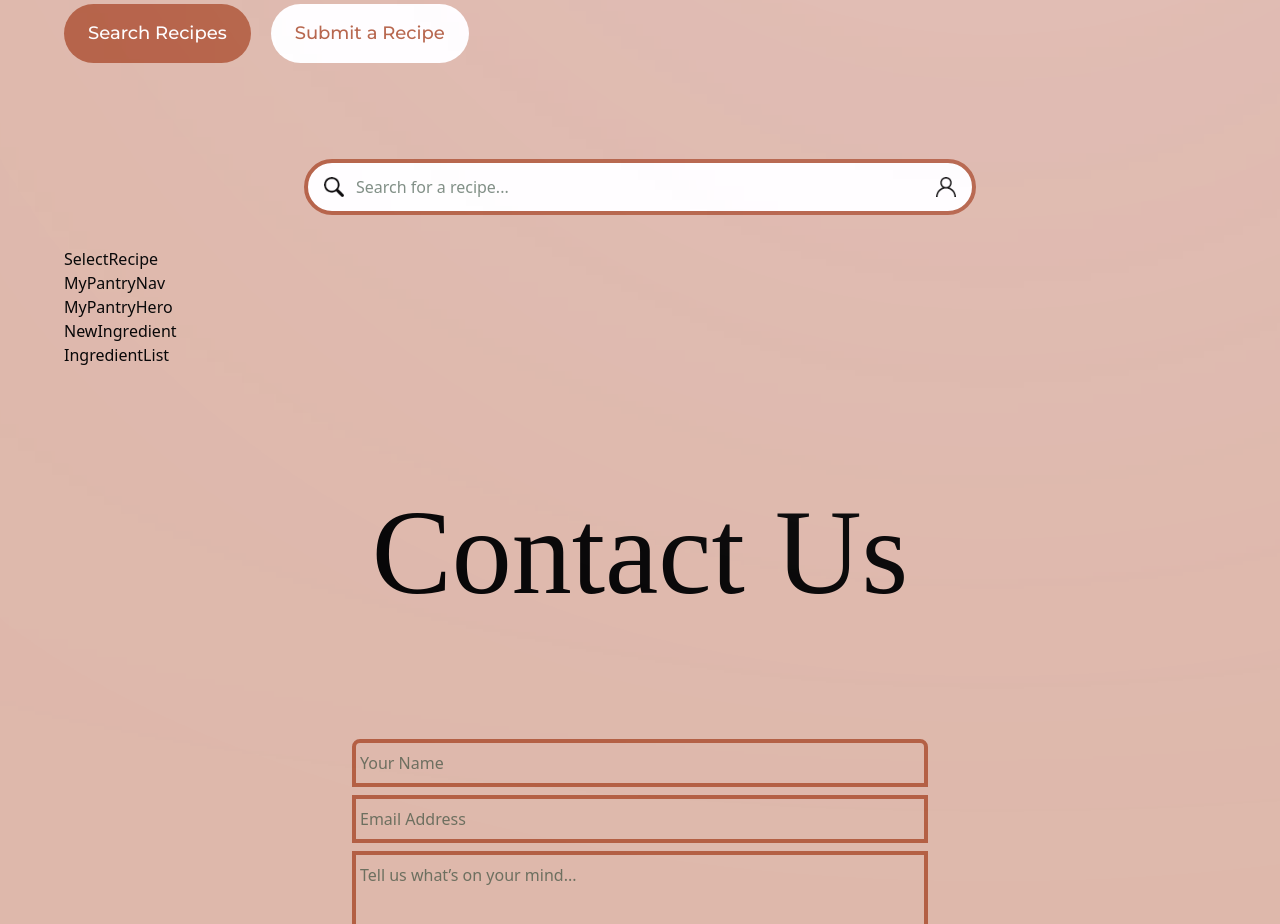
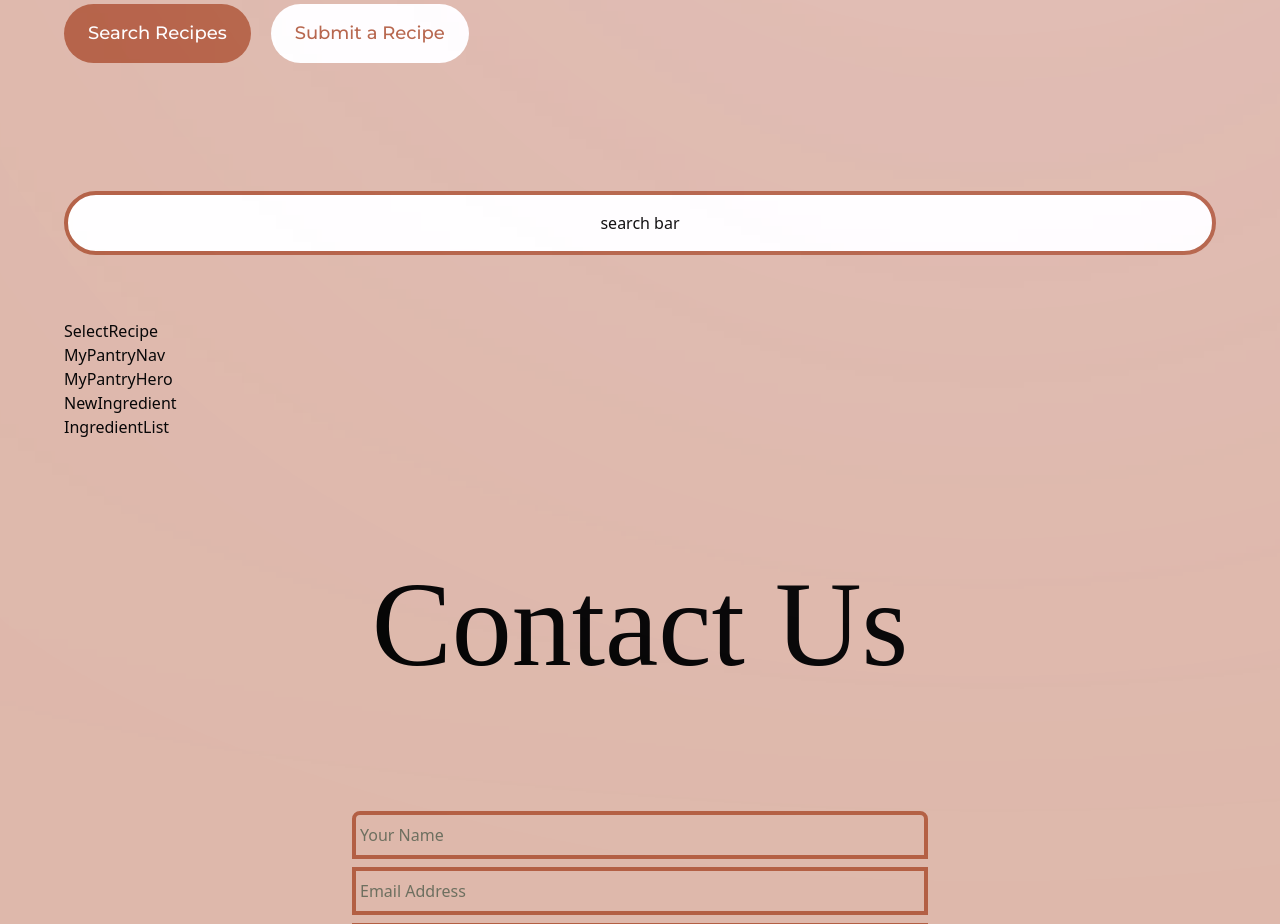
Before and after one commit to Juditho19/Simmer, a React (Vite) app in the folder simmer_website/: page / in a window 1280 px wide. Shown: the part 800-1724 px from the top of the page. Built offline with nearby package versions, Linux system fonts and the light colour scheme; a web font is replaced by a local one.

Commit message:
changed layout, finished hommepage

```diff
--- a/simmer_website/src/components/SearchRecipe.jsx
+++ b/simmer_website/src/components/SearchRecipe.jsx
@@ -1,45 +1,59 @@
-import MagnifyingGlass from '../assets/icons/magnifying_glass.png'
-import User from '../assets/icons/user 1.png'
+import MagnifyingGlass from '../assets/icons/magnifying_glass.png';
+import User from '../assets/icons/user 1.png';
+import styles, {layout} from '../style';
 
 const SearchRecipe = () => {
-  return (
-    <div className="flex justify-center py-8">
-      {/* serach container*/}
-      {/* search input with icons */}
-      <div className="flex items-center bg-white border-4 border-[#B35E42] rounded-full px-4 py-3 w-full max-w-2xl">
-        <img
-            src={MagnifyingGlass}
-            alt="Search"
-            width={20}
-            height={20}
-            className='mr-3'
-        />
+  // return (
+  //   <div className="flex justify-center py-8">
+  //     {/* serach container*/}
+  //     {/* search input with icons */}
+  //     <div className="flex items-center bg-white border-4 border-[#B35E42] rounded-full px-4 py-3 w-full max-w-2xl">
 
-        <input
-          type="text"
-          placeholder="Search for a recipe..."
-          className="flex-1 bg-transparent outline-none text-[#24402D] placeholder-[#24402d9c]"
-        />
+  //       <img
+  //           src={MagnifyingGlass}
+  //           alt="Search"
+  //           width={20}
+  //           height={20}
+  //           className='mr-3'
+  //       />
 
-        <img
-            src={User}
-            alt="User Profile"
-            width={20}
-            height={20}
-            className='ml-3 cursor-pointer hover:opacity-80'
-        />
+  //       <input
+  //         type="text"
+  //         placeholder="Search for a recipe..."
+  //         className="flex-1 bg-transparent outline-none text-[#24402D] placeholder-[#24402d9c]"
+  //       />
 
-      </div>
+  //       <img
+  //           src={User}
+  //           alt="User Profile"
+  //           width={20}
+  //           height={20}
+  //           className='ml-3 cursor-pointer hover:opacity-80'
+  //       />
+
+  //     </div>
 
 
-      {/*
-      <button
-        className="bg-[#B35E41] text-white px-6 py-2 rounded-lg hover:bg-[#a14f36]"
-      >
-        Search
-      </button> */}
+  //     {/*
+  //     <button
+  //       className="bg-[#B35E41] text-white px-6 py-2 rounded-lg hover:bg-[#a14f36]"
+  //     >
+  //       Search
+  //     </button> */}
 
-    </div>
+  //   </div>
+  // )
+
+
+  return(
+    <section id='recipe' className={layout.section}>
+     {/* search bar */}
+     <div className={`${styles.flexCenter} bg-white
+      py-4 px-2 rounded-full border-4 border-secondary
+      w-full `}>
+      search bar
+     </div>
+    </section>
   )
 }
 
```
